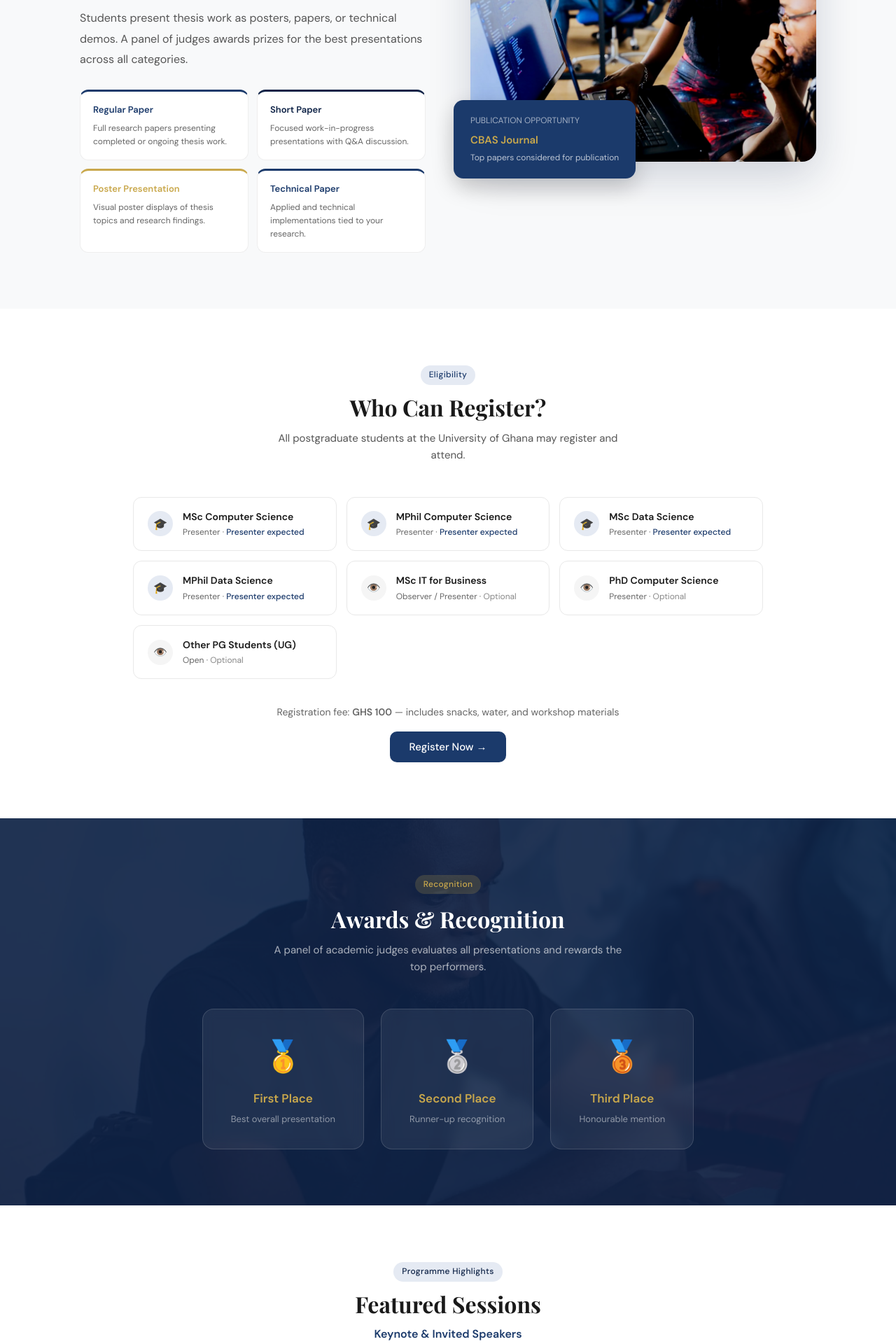
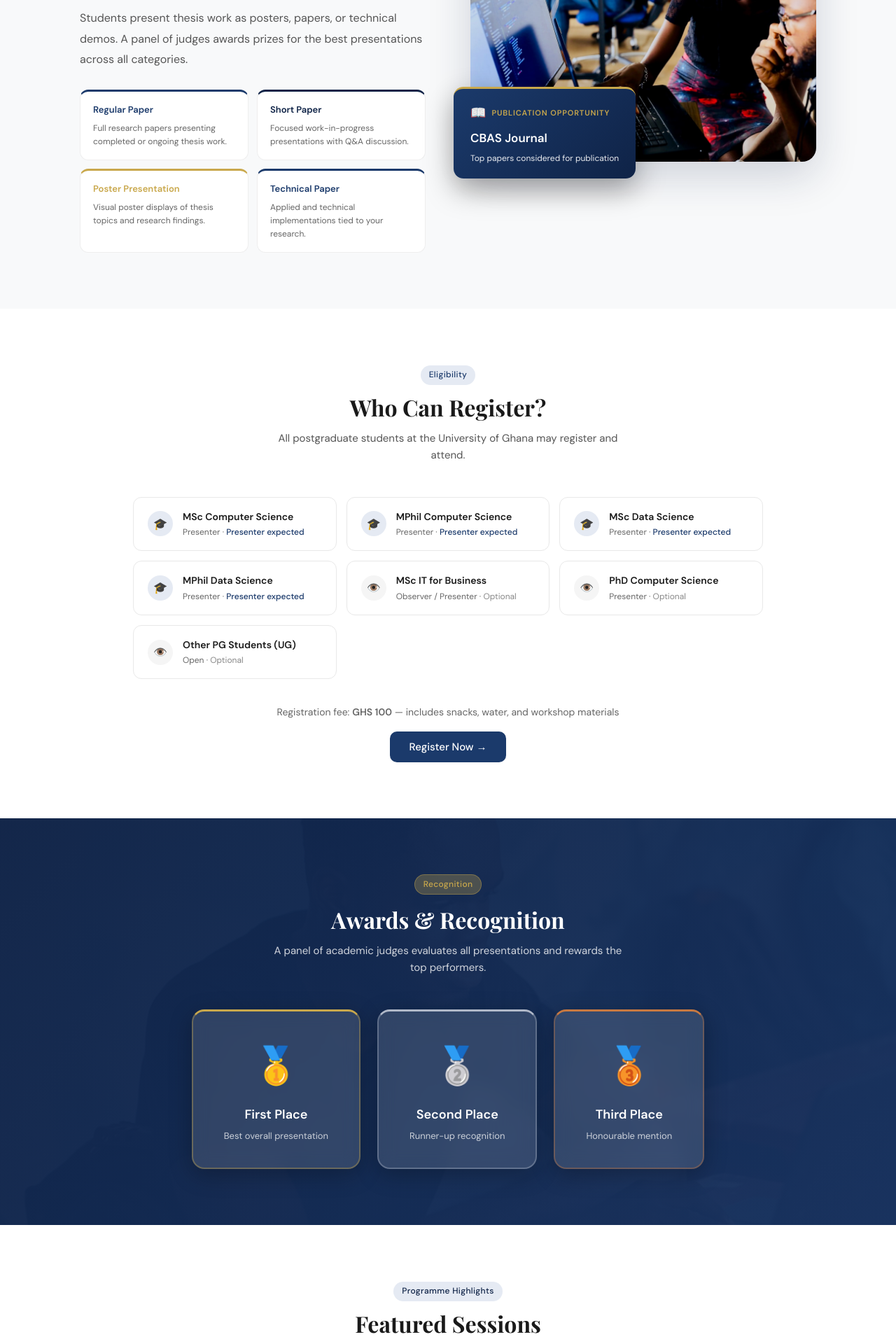
Before and after one commit to Endurance27/ug-postgraduate-workshop, a React (Vite) app: page / in a window 1280 px wide. Shown: the part 1860-3780 px from the top of the page at 70% size. Built offline with nearby package versions, Linux system fonts and the light colour scheme.

Commit message:
Improve Awards section visibility

```diff
--- a/HomePage.jsx
+++ b/HomePage.jsx
@@ -412,13 +412,17 @@ export default function HomePage({ navigate, event, announcements, feed = [], im
               {/* overlay info card */}
               <div style={{
                 position: "absolute", bottom: -24, left: -24,
-                background: "#1B3A6B", borderRadius: 14,
-                padding: "20px 24px", boxShadow: "0 12px 32px rgba(0,0,0,0.2)",
-                minWidth: 220,
+                background: "linear-gradient(135deg, #1B3A6B, #0F2347)",
+                borderRadius: 14, borderTop: "3px solid #C9A84C",
+                padding: "20px 24px", boxShadow: "0 16px 40px rgba(0,0,0,0.35)",
+                minWidth: 230,
               }}>
-                <div style={{ fontSize: 12, color: "rgba(255,255,255,0.6)", marginBottom: 6 }}>PUBLICATION OPPORTUNITY</div>
-                <div style={{ fontSize: 15, fontWeight: 600, color: "#C9A84C" }}>CBAS Journal</div>
-                <div style={{ fontSize: 12, color: "rgba(255,255,255,0.7)", marginTop: 4 }}>Top papers considered for publication</div>
+                <div style={{ display: "flex", alignItems: "center", gap: 8, marginBottom: 8 }}>
+                  <span style={{ fontSize: 18 }}>📖</span>
+                  <span style={{ fontSize: 11, fontWeight: 700, color: "#C9A84C", textTransform: "uppercase", letterSpacing: "0.08em" }}>Publication Opportunity</span>
+                </div>
+                <div style={{ fontSize: 17, fontWeight: 700, color: "#fff", marginBottom: 6 }}>CBAS Journal</div>
+                <div style={{ fontSize: 12, color: "rgba(255,255,255,0.9)", lineHeight: 1.5 }}>Top papers considered for publication</div>
               </div>
             </div>
           </div>
@@ -478,34 +482,39 @@ export default function HomePage({ navigate, event, announcements, feed = [], im
           position: "absolute", inset: 0,
           backgroundImage: `url('${img.students}')`,
           backgroundSize: "cover", backgroundPosition: "center",
-          opacity: 0.08,
+          opacity: 0.12,
         }} />
+        {/* gradient overlay for depth */}
+        <div style={{ position: "absolute", inset: 0, background: "linear-gradient(135deg, rgba(15,35,71,0.85) 0%, rgba(27,58,107,0.7) 100%)" }} />
         <div className="section container" style={{ position: "relative", textAlign: "center" }}>
-          <span className="badge" style={{ background: "rgba(201,168,76,0.2)", color: "#C9A84C", marginBottom: 16 }}>Recognition</span>
+          <span className="badge" style={{ background: "rgba(201,168,76,0.3)", color: "#C9A84C", marginBottom: 16, border: "1px solid rgba(201,168,76,0.4)" }}>Recognition</span>
           <h2 style={{ color: "#fff", fontSize: "clamp(1.5rem, 3vw, 2rem)", marginBottom: 12 }}>Awards &amp; Recognition</h2>
-          <p style={{ color: "rgba(255,255,255,0.65)", maxWidth: 500, margin: "0 auto 48px", fontSize: 15 }}>
+          <p style={{ color: "rgba(255,255,255,0.8)", maxWidth: 500, margin: "0 auto 48px", fontSize: 15 }}>
             A panel of academic judges evaluates all presentations and rewards the top performers.
           </p>
           <div style={{ display: "flex", gap: 24, justifyContent: "center", flexWrap: "wrap" }}>
             {[
-              { pos: "🥇", label: "First Place",  desc: "Best overall presentation", delay: "delay-1" },
-              { pos: "🥈", label: "Second Place", desc: "Runner-up recognition",     delay: "delay-2" },
-              { pos: "🥉", label: "Third Place",  desc: "Honourable mention",        delay: "delay-3" },
+              { pos: "🥇", label: "First Place",  desc: "Best overall presentation", border: "#C9A84C" },
+              { pos: "🥈", label: "Second Place", desc: "Runner-up recognition",     border: "#b0b8c8" },
+              { pos: "🥉", label: "Third Place",  desc: "Honourable mention",        border: "#c87941" },
             ].map((a, i) => (
               <div key={i}
-                className={awardsVisible ? `animate-fade-up ${a.delay}` : "pre-anim"}
+                className={awardsVisible ? `animate-fade-up delay-${i + 1}` : "pre-anim"}
                 style={{
-                  background: "rgba(255,255,255,0.07)", backdropFilter: "blur(8px)",
-                  border: "1px solid rgba(255,255,255,0.14)",
-                  borderRadius: 16, padding: "32px 40px", minWidth: 200,
-                  transition: "transform 0.25s, background 0.25s",
+                  background: "rgba(255,255,255,0.13)",
+                  backdropFilter: "blur(12px)",
+                  border: `2px solid ${a.border}60`,
+                  borderTop: `3px solid ${a.border}`,
+                  borderRadius: 18, padding: "36px 44px", minWidth: 210,
+                  boxShadow: "0 8px 32px rgba(0,0,0,0.25)",
+                  transition: "transform 0.25s, background 0.25s, box-shadow 0.25s",
                 }}
-                onMouseEnter={e => { e.currentTarget.style.transform = "translateY(-6px)"; e.currentTarget.style.background = "rgba(255,255,255,0.12)"; }}
-                onMouseLeave={e => { e.currentTarget.style.transform = "none"; e.currentTarget.style.background = "rgba(255,255,255,0.07)"; }}
+                onMouseEnter={e => { e.currentTarget.style.transform = "translateY(-8px)"; e.currentTarget.style.background = "rgba(255,255,255,0.2)"; e.currentTarget.style.boxShadow = "0 16px 40px rgba(0,0,0,0.35)"; }}
+                onMouseLeave={e => { e.currentTarget.style.transform = "none"; e.currentTarget.style.background = "rgba(255,255,255,0.13)"; e.currentTarget.style.boxShadow = "0 8px 32px rgba(0,0,0,0.25)"; }}
               >
-                <div style={{ fontSize: 44, marginBottom: 12 }}>{a.pos}</div>
-                <div style={{ fontWeight: 600, fontSize: 17, color: "#C9A84C" }}>{a.label}</div>
-                <div style={{ fontSize: 13, color: "rgba(255,255,255,0.5)", marginTop: 5 }}>{a.desc}</div>
+                <div style={{ fontSize: 52, marginBottom: 14 }}>{a.pos}</div>
+                <div style={{ fontWeight: 700, fontSize: 18, color: "#fff", marginBottom: 6 }}>{a.label}</div>
+                <div style={{ fontSize: 13, color: "rgba(255,255,255,0.75)", lineHeight: 1.5 }}>{a.desc}</div>
               </div>
             ))}
           </div>
@@ -526,28 +535,28 @@ export default function HomePage({ navigate, event, announcements, feed = [], im
           <div style={{ display: "grid", gridTemplateColumns: "repeat(auto-fit, minmax(280px, 1fr))", gap: 24 }}>
             {[
               {
+                icon: "🎤",
                 role: "TBA — Keynote Speaker",
                 session: "Opening Keynote",
                 status: "Announcement Coming Soon",
-                affil: "",
                 topic: "Technology, Research & the Future of Computing in Africa",
                 accent: "#1B3A6B",
                 tag: "Keynote",
               },
               {
+                icon: "💡",
                 role: "TBA — Invited Speaker",
                 session: "Industry Insights Session",
                 status: "Industry / Academic Partner",
-                affil: "",
                 topic: "AI, Machine Learning & Applied Computer Science",
                 accent: "#C9A84C",
                 tag: "Industry",
               },
               {
+                icon: "📚",
                 role: "TBA — Panel Chair",
                 session: "Research Methods Panel",
                 status: "University of Ghana, DCS Faculty",
-                affil: "",
                 topic: "Publishing Research: From Submission to Acceptance",
                 accent: "#0F2347",
                 tag: "Panel",
@@ -560,13 +569,13 @@ export default function HomePage({ navigate, event, announcements, feed = [], im
                 onMouseEnter={e => { e.currentTarget.style.boxShadow = "0 8px 28px rgba(27,58,107,0.13)"; e.currentTarget.style.transform = "translateY(-4px)"; }}
                 onMouseLeave={e => { e.currentTarget.style.boxShadow = "none"; e.currentTarget.style.transform = "none"; }}
               >
-                {/* placeholder avatar */}
+                {/* session icon */}
                 <div style={{
                   width: 64, height: 64, borderRadius: "50%",
-                  background: "#f0f0f0", border: `2px dashed ${s.accent}40`,
+                  background: `${s.accent}15`, border: `2px solid ${s.accent}30`,
                   display: "flex", alignItems: "center", justifyContent: "center",
-                  fontSize: 28, marginBottom: 16, color: "#bbb",
-                }}>?</div>
+                  fontSize: 28, marginBottom: 16,
+                }}>{s.icon}</div>
 
                 <div style={{
                   display: "inline-block", fontSize: 10, fontWeight: 700,
```
